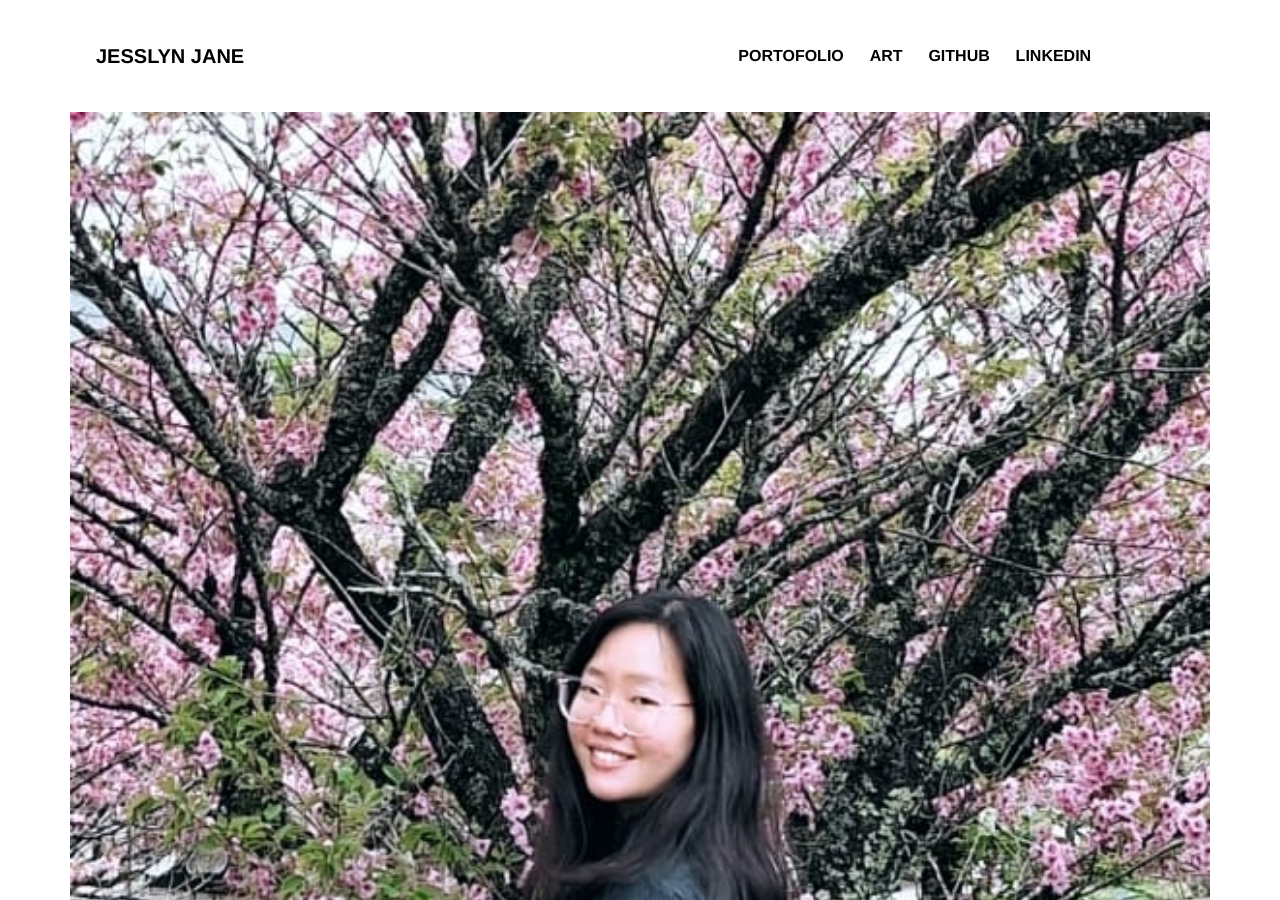
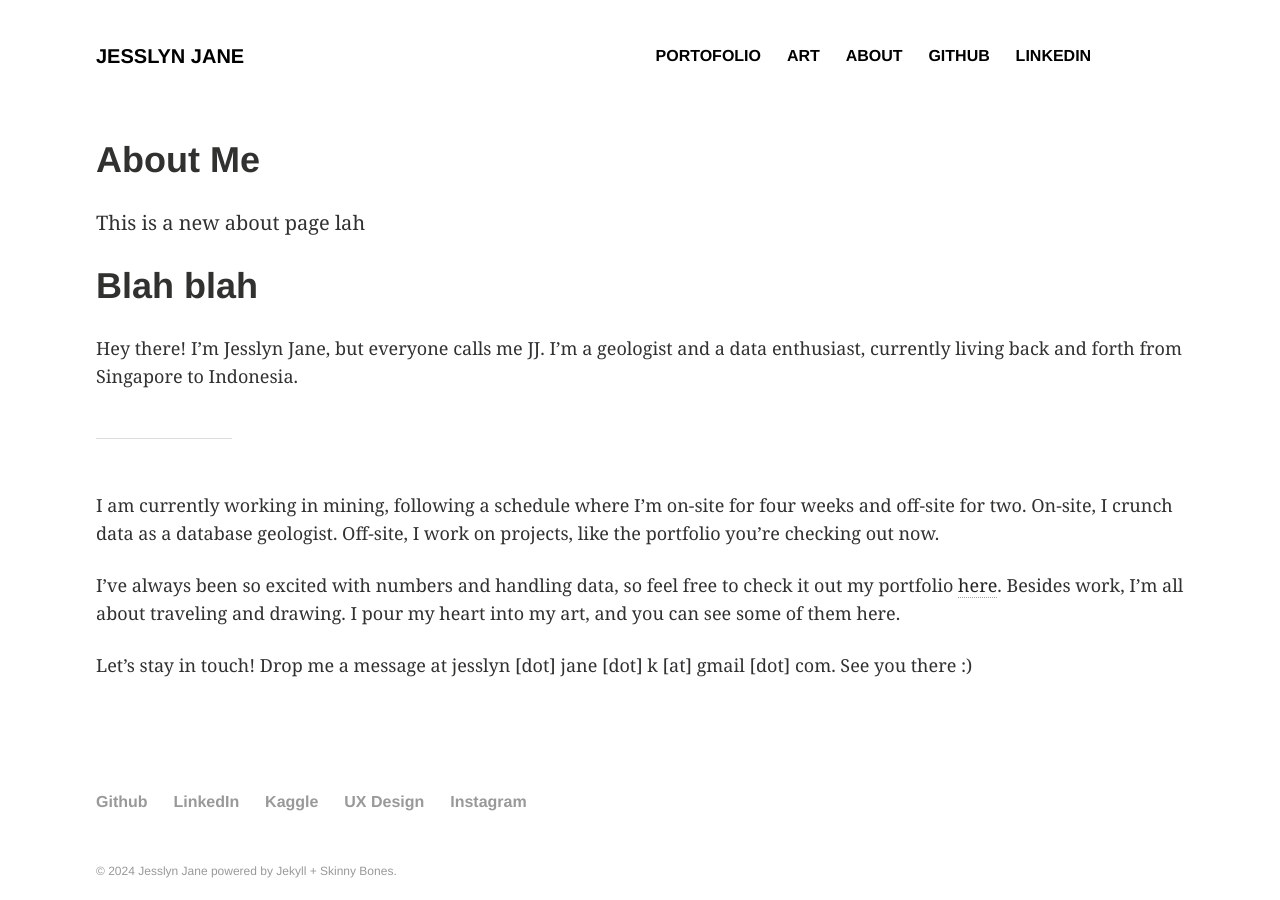
Before and after one commit to jesslynnjane/jesslynnjane.github.io, a Jekyll site: the page built from about.md, in a window 1280 px wide and 900 px high. Built offline with Jekyll 4.4.1, drawn with Linux system fonts in a browser that asks for light colours; nearby versions of some CDN libraries; some of the changed text lies outside the part shown.

Commit message:
add about me page

```diff
--- a/_data/navigation.yml
+++ b/_data/navigation.yml
@@ -8,6 +8,9 @@
 - title: Art
   url: /art/
 
+- title: About
+  url: /about/
+
 - title: GitHub
   url: https://github.com/jesslynnjane
 
--- a/about.md
+++ b/about.md
@@ -1,14 +1,16 @@
 ---
-layout: article
-title: About Me
-author: Jesslyn Jane
-share: true
-modified: 2021-01-12T16:00:57-04:00
-image:
-    feature: profpic2.jpeg
+layout: archive
+permalink: /about/
+title: "About Me"
 ---
 
+This is a new about page lah
+
+# Blah blah
+
 Hey there! I'm Jesslyn Jane, but everyone calls me JJ. I'm a geologist and a data enthusiast, currently living back and forth from Singapore to Indonesia.
+
+---
 
 I am currently working in mining, following a schedule where I'm on-site for four weeks and off-site for two. On-site, I crunch data as a database geologist. Off-site, I work on projects, like the portfolio you're checking out now.
 
```
